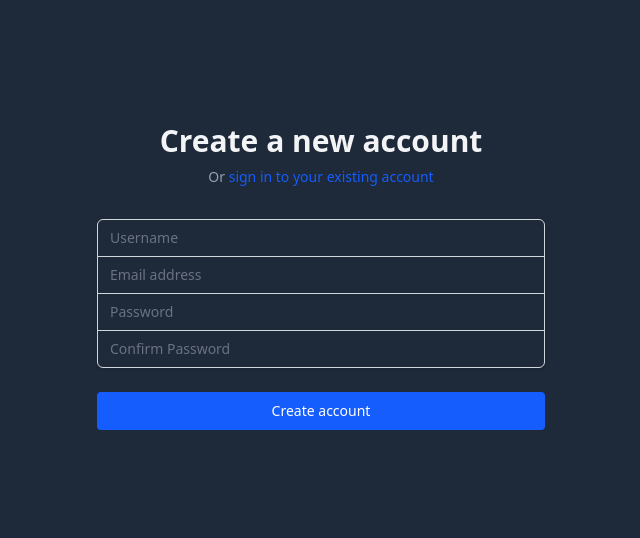
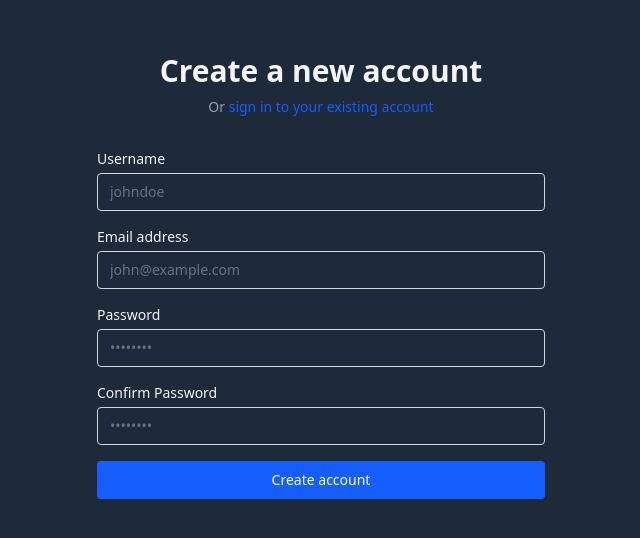
Before and after one commit to dbtiunov/perga-web, a React (Vite) app: page /signup in a window 1280 px wide. Shown: the part 136-674 px from the top of the page, without its empty margins (319-959 px from the left). Built offline with nearby package versions, Linux system fonts and the light colour scheme; no server answers.

Commit message:
Update auth forms look

```diff
--- a/src/sections/auth/Signin.tsx
+++ b/src/sections/auth/Signin.tsx
@@ -57,10 +57,10 @@ export const Signin: React.FC = () => {
           </div>
         )}
 
-        <form className="mt-8 space-y-6" onSubmit={handleSubmit}>
-          <div className="rounded shadow-sm -space-y-px">
+        <form className="mt-8 space-y-4" onSubmit={handleSubmit}>
+          <div className="space-y-4">
             <div>
-              <label htmlFor="username" className="sr-only">
+              <label htmlFor="username" className="block text-sm font-medium text-text-main mb-1">
                 Username
               </label>
               <input
@@ -69,14 +69,14 @@ export const Signin: React.FC = () => {
                 type="text"
                 required
                 value={username}
-                placeholder="Username or email"
+                placeholder="Enter your username or email"
                 onChange={(e) => setUsername(e.target.value)}
-                className="appearance-none rounded-none relative block w-full px-3 py-2 border border-border-main
-                           placeholder-gray-500 text-text-main rounded-t-md focus:outline-none focus:z-10 sm:text-sm"
+                className="appearance-none rounded relative block w-full px-3 py-2 border border-border-main
+                           placeholder-gray-500 text-text-main focus:outline-none focus:ring-blue-500 focus:border-blue-500 sm:text-sm"
               />
             </div>
             <div>
-              <label htmlFor="password" className="sr-only">
+              <label htmlFor="password" className="block text-sm font-medium text-text-main mb-1">
                 Password
               </label>
               <input
@@ -85,10 +85,10 @@ export const Signin: React.FC = () => {
                 type="password"
                 required
                 value={password}
-                placeholder="Password"
+                placeholder="••••••••"
                 onChange={(e) => setPassword(e.target.value)}
-                className="appearance-none rounded-none relative block w-full px-3 py-2 border border-border-main
-                           placeholder-gray-500 text-text-main rounded-b-md focus:outline-none focus:z-10 sm:text-sm"
+                className="appearance-none rounded relative block w-full px-3 py-2 border border-border-main
+                           placeholder-gray-500 text-text-main focus:outline-none focus:ring-blue-500 focus:border-blue-500 sm:text-sm"
               />
             </div>
           </div>
--- a/src/sections/auth/Signup.tsx
+++ b/src/sections/auth/Signup.tsx
@@ -72,10 +72,10 @@ export const Signup: React.FC = () => {
           </div>
         )}
 
-        <form className="mt-8 space-y-6" onSubmit={handleSubmit}>
-          <div className="rounded shadow-sm -space-y-px">
+        <form className="mt-8 space-y-4" onSubmit={handleSubmit}>
+          <div className="space-y-4">
             <div>
-              <label htmlFor="username" className="sr-only">
+              <label htmlFor="username" className="block text-sm font-medium text-text-main mb-1">
                 Username
               </label>
               <input
@@ -83,31 +83,31 @@ export const Signup: React.FC = () => {
                 name="username"
                 type="text"
                 required
-                className="appearance-none rounded-none relative block w-full px-3 py-2 border border-border-main
-                           placeholder-gray-500 text-text-main rounded-t-md focus:outline-none focus:z-10 sm:text-sm"
-                placeholder="Username"
+                className="appearance-none rounded relative block w-full px-3 py-2 border border-border-main
+                           placeholder-gray-500 text-text-main focus:outline-none focus:ring-blue-500 focus:border-blue-500 sm:text-sm"
+                placeholder="johndoe"
                 value={username}
                 onChange={(e) => setUsername(e.target.value)}
               />
             </div>
             <div>
-              <label htmlFor="email" className="sr-only">
-                Email
+              <label htmlFor="email" className="block text-sm font-medium text-text-main mb-1">
+                Email address
               </label>
               <input
                 id="email"
                 name="email"
                 type="email"
                 required
-                className="appearance-none rounded-none relative block w-full px-3 py-2 border border-border-main
-                           placeholder-gray-500 text-text-main focus:outline-none focus:z-10 sm:text-sm"
-                placeholder="Email address"
+                className="appearance-none rounded relative block w-full px-3 py-2 border border-border-main
+                           placeholder-gray-500 text-text-main focus:outline-none focus:ring-blue-500 focus:border-blue-500 sm:text-sm"
+                placeholder="john@example.com"
                 value={email}
                 onChange={(e) => setEmail(e.target.value)}
               />
             </div>
             <div>
-              <label htmlFor="password" className="sr-only">
+              <label htmlFor="password" className="block text-sm font-medium text-text-main mb-1">
                 Password
               </label>
               <input
@@ -115,15 +115,15 @@ export const Signup: React.FC = () => {
                 name="password"
                 type="password"
                 required
-                className="appearance-none rounded-none relative block w-full px-3 py-2 border border-border-main
-                           placeholder-gray-500 text-text-main focus:outline-none focus:z-10 sm:text-sm"
-                placeholder="Password"
+                className="appearance-none rounded relative block w-full px-3 py-2 border border-border-main
+                           placeholder-gray-500 text-text-main focus:outline-none focus:ring-blue-500 focus:border-blue-500 sm:text-sm"
+                placeholder="••••••••"
                 value={password}
                 onChange={(e) => setPassword(e.target.value)}
               />
             </div>
             <div>
-              <label htmlFor="confirmPassword" className="sr-only">
+              <label htmlFor="confirmPassword" className="block text-sm font-medium text-text-main mb-1">
                 Confirm Password
               </label>
               <input
@@ -131,9 +131,9 @@ export const Signup: React.FC = () => {
                 name="confirmPassword"
                 type="password"
                 required
-                className="appearance-none rounded-none relative block w-full px-3 py-2 border border-border-main
-                           placeholder-gray-500 text-text-main rounded-b-md focus:outline-none focus:z-10 sm:text-sm"
-                placeholder="Confirm Password"
+                className="appearance-none rounded relative block w-full px-3 py-2 border border-border-main
+                           placeholder-gray-500 text-text-main focus:outline-none focus:ring-blue-500 focus:border-blue-500 sm:text-sm"
+                placeholder="••••••••"
                 value={confirmPassword}
                 onChange={(e) => setConfirmPassword(e.target.value)}
               />
```
